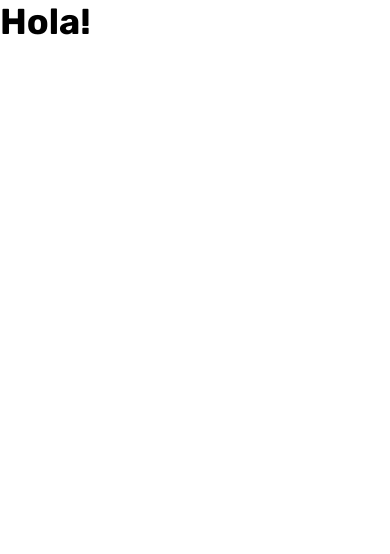
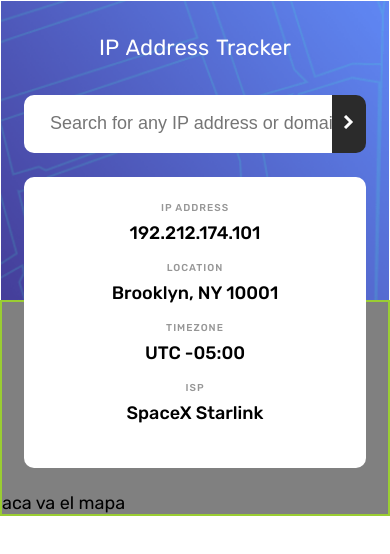
Before and after one commit to eruedasanchez/IP-address-tracker, a plain HTML site: page mapa.html in a window 390 px wide. Drawn offline with Linux system fonts and the light colour scheme.

Commit message:
Mobile Design

```diff
--- a/css/style.css
+++ b/css/style.css
@@ -27,3 +27,119 @@ body{
     font-family: 'Rubik', sans-serif;
     font-size: var(--font-size);
 }
+
+.container-main-tracker{
+    border: 1px solid transparent;
+    width: 100%;
+    background-image: url(../assets/img/pattern-bg-mobile.png);
+    background-size: cover;
+    background-repeat: no-repeat;
+    height: 300px;
+}
+
+.container-tracker{
+    /* border: 3px solid green; */
+    margin: 33px 23px;
+    height: 434px;
+    display: flex;
+    flex-direction: column;
+}
+
+.container-tracker__title{
+    /* border: 1px solid orange; */
+    display: flex;
+    justify-content: center;
+    align-items: center;
+    margin-bottom: 34px;
+}
+
+.container-tracker__title h1{
+    font-size: 22px;
+    color: white;
+    font-weight: 400;
+    word-spacing: 2px;
+}
+
+.container-tracker__search{
+    /* border: 1px solid red; */
+    display: flex;
+    height: 58px;
+    margin-bottom: 24px;
+}
+
+.container-tracker__search--input{
+    /* border: 2px solid purple; */
+    width: 90%;
+    display: flex;
+}
+
+.container-tracker__search--input input{
+    width: 100%;
+    padding-left: 26px;
+    font-weight: var(--weight-400);
+    font-size: var(--font-size);
+    color: var(--vark-gray);
+    border-top-left-radius: 10px;
+    border-bottom-left-radius: 10px;
+    border: none;
+    outline: none;
+    cursor: pointer;
+}
+
+.container-tracker__search--button{
+    /* border: 1px solid blue; */
+    width: 10%;
+    border-top-right-radius: 10px;
+    border-bottom-right-radius: 10px;
+    background-color: var(--very-dark-gray);
+    border: none;
+    outline: none;
+}
+
+.container-tracker__search--input input:is(:hover, :focus), .container-tracker__search--button:is(:hover, :focus){
+    cursor: pointer;
+}
+
+.container-tracker__details{
+    /* border: 1px solid violet; */
+    height: 294px;
+    border-radius: 10px;
+    display: flex;
+    flex-direction: column;
+    align-items: center;
+    justify-content: center;
+    background-color: white;
+}
+
+.container-tracker__details > div{
+    /* border: 1px solid blueviolet; */
+    display: flex;
+    flex-direction: column;
+    align-items: center;
+    row-gap: 8px;
+    margin-bottom: 18px;
+}
+
+.container-tracker__details > div > p{
+    /* border: 1px solid  yellow; */
+    text-transform: uppercase;
+    font-size: 10px;
+    letter-spacing: 1px;
+    font-weight: var(--weight-500);
+    color: var(--vark-gray);
+}
+
+.container-tracker__details > div > h2{
+    font-size: 18px;
+    font-weight: var(--weight-500);
+}
+
+
+
+
+
+.mapa{
+    border: 2px solid yellowgreen;
+    padding-top: 190px;
+    background-color: gray;
+}
--- a/mapa.html
+++ b/mapa.html
@@ -8,7 +8,43 @@
     <link rel="stylesheet" href="./css/style.css">
 </head>
 <body>
-    <h1>Hola!</h1>
+    <div class="container-main-tracker">
+        <div class="container-tracker">
+            <div class="container-tracker__title">
+                <h1>IP Address Tracker</h1>
+            </div>
+            <form action="" class="container-tracker__search">
+                <div class="container-tracker__search--input">
+                    <input type="text" name="IP" placeholder="Search for any IP address or domain" required class="input-field"/>
+                </div>
+                <button type="submit" class="container-tracker__search--button">
+                    <img src="./assets/img/icon-arrow.svg" alt="icon-right-arrow">
+                </button>
+            </form>
+            <div class="container-tracker__details">
+                <div>
+                    <p>ip address</p>
+                    <h2>192.212.174.101</h2>
+                </div>
+                <div>
+                    <p>location</p>
+                    <h2>Brooklyn, NY 10001</h2>
+                </div>
+                <div>
+                    <p>timezone</p>
+                    <h2>UTC -05:00</h2>
+                </div>
+                <div>
+                    <p>isp</p>
+                    <h2>SpaceX Starlink</h2>
+                </div>
+            </div>
+        </div>
+    </div>
+    <main id="mapa" class="mapa">
+        <p>aca va el mapa</p>
+    </main>
+
     <script src="./js/mapa.js"></script>
 </body>
 </html>
```
